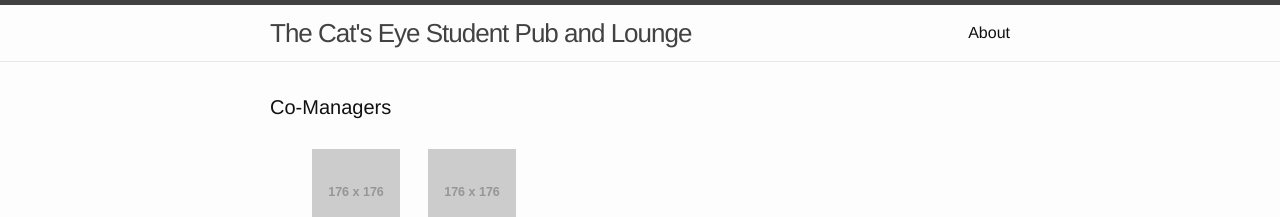
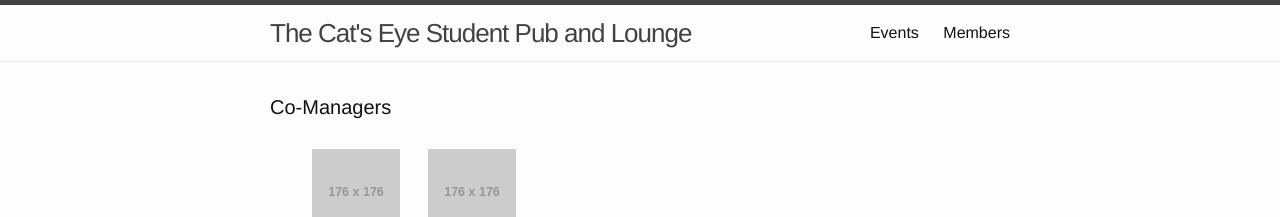
Before and after one commit to ryanfan/cats-eye, a Jekyll site: the page built from members.html, in a window 1280 px wide. Shown: the top 217 px of the page. Built offline with Jekyll 4.4.1, drawn with Linux system fonts in a browser that asks for light colours.

Commit message:
Added navbar.

```diff
--- a/_config.yml
+++ b/_config.yml
@@ -13,3 +13,9 @@
 # Build settings
 markdown: kramdown
 highlighter: pygments
+
+navigation:
+ - title: Events
+   url: /events/
+ - title: Members
+   url: /members/
--- a/_includes/header.html
+++ b/_includes/header.html
@@ -6,22 +6,30 @@
 
     <nav class="site-nav">
       <a href="#" class="menu-icon">
-        <svg viewBox="0 0 18 15">
-          <path fill="#424242" d="M18,1.484c0,0.82-0.665,1.484-1.484,1.484H1.484C0.665,2.969,0,2.304,0,1.484l0,0C0,0.665,0.665,0,1.484,0 h15.031C17.335,0,18,0.665,18,1.484L18,1.484z"/>
-          <path fill="#424242" d="M18,7.516C18,8.335,17.335,9,16.516,9H1.484C0.665,9,0,8.335,0,7.516l0,0c0-0.82,0.665-1.484,1.484-1.484 h15.031C17.335,6.031,18,6.696,18,7.516L18,7.516z"/>
-          <path fill="#424242" d="M18,13.516C18,14.335,17.335,15,16.516,15H1.484C0.665,15,0,14.335,0,13.516l0,0 c0-0.82,0.665-1.484,1.484-1.484h15.031C17.335,12.031,18,12.696,18,13.516L18,13.516z"/>
+        <span>Menu</span>
+        <svg version="1.1" xmlns="http://www.w3.org/2000/svg" xmlns:xlink="http://www.w3.org/1999/xlink" x="0px" y="0px"
+           viewBox="0 0 18 15" enable-background="new 0 0 18 15" xml:space="preserve">
+          <path fill="#505050" d="M18,1.484c0,0.82-0.665,1.484-1.484,1.484H1.484C0.665,2.969,0,2.304,0,1.484l0,0C0,0.665,0.665,0,1.484,0
+            h15.031C17.335,0,18,0.665,18,1.484L18,1.484z"></path>
+          <path fill="#505050" d="M18,7.516C18,8.335,17.335,9,16.516,9H1.484C0.665,9,0,8.335,0,7.516l0,0c0-0.82,0.665-1.484,1.484-1.484
+            h15.031C17.335,6.031,18,6.696,18,7.516L18,7.516z"></path>
+          <path fill="#505050" d="M18,13.516C18,14.335,17.335,15,16.516,15H1.484C0.665,15,0,14.335,0,13.516l0,0
+            c0-0.82,0.665-1.484,1.484-1.484h15.031C17.335,12.031,18,12.696,18,13.516L18,13.516z"></path>
         </svg>
       </a>
+      <div class="trigger">
+        {% for link in site.navigation %}
+          {% assign current = nil %}
+          {% if page.url contains link.url %}
+            {% assign current = 'current' %}
+          {% endif %}
 
-      <div class="trigger">
-        {% for page in site.pages %}
-          {% if page.title %}
-          <a class="page-link" href="{{ page.url | prepend: site.baseurl }}">{{ page.title }}</a>
-          {% endif %}
+          <a class="page-link {{ current }}" href="{{ link.url | prepend: site.baseurl }}">{{ link.title }}</a>
         {% endfor %}
       </div>
     </nav>
 
+
   </div>
 
 </header>
--- a/index.html
+++ b/index.html
@@ -18,6 +18,4 @@ layout: default
     {% endfor %}
   </ul>
 
-  <a class="page-heading" href="members.html">Members</a>
-
 </div>
--- a/members.html
+++ b/members.html
@@ -1,5 +1,6 @@
 ---
 layout: default
+permalink: "/members/"
 ---
 
 <div class="home">
```
